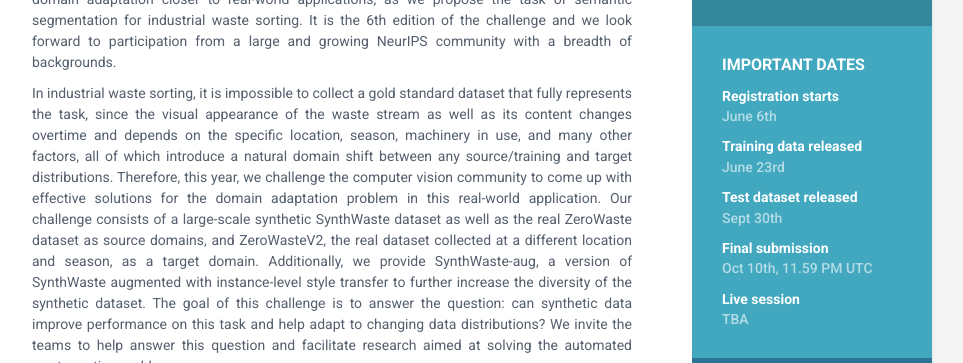
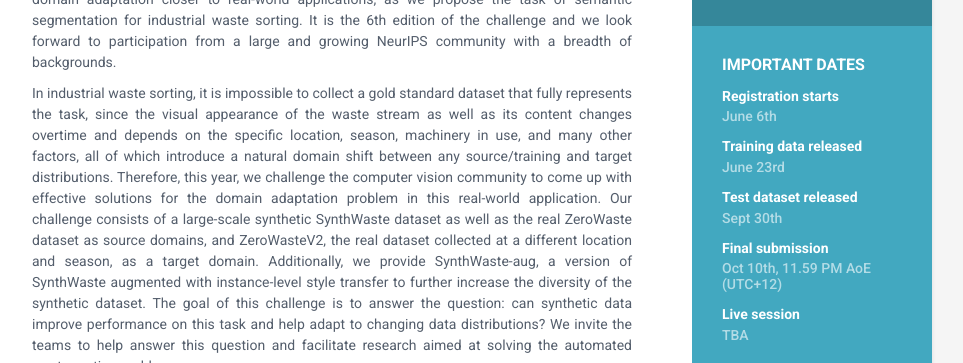
Before and after one commit to VisionLearningGroup/visda-2022, a Jekyll site: the page built from index.html, in a window 1280 px wide and 900 px high, scrolled down 307 px, cut to the strip 0-363 px from the top of the window. Shown: the whole strip, without its empty margins (188-1151 px from the left). Built offline with Jekyll 4.4.1, drawn with Linux system fonts in a browser that asks for light colours.

Commit message:
updating close time for test phase

```diff
--- a/_includes/sidebar.html
+++ b/_includes/sidebar.html
@@ -26,7 +26,7 @@
 
               <div class="item">
                     <h4 class="degree">Final submission</h4>
-                    <h5 class="meta">Oct 10th, 11.59 PM UTC</h5>
+                    <h5 class="meta">Oct 10th, 11.59 PM AoE (UTC+12)</h5>
               </div>
 
               <div class="item">
```
